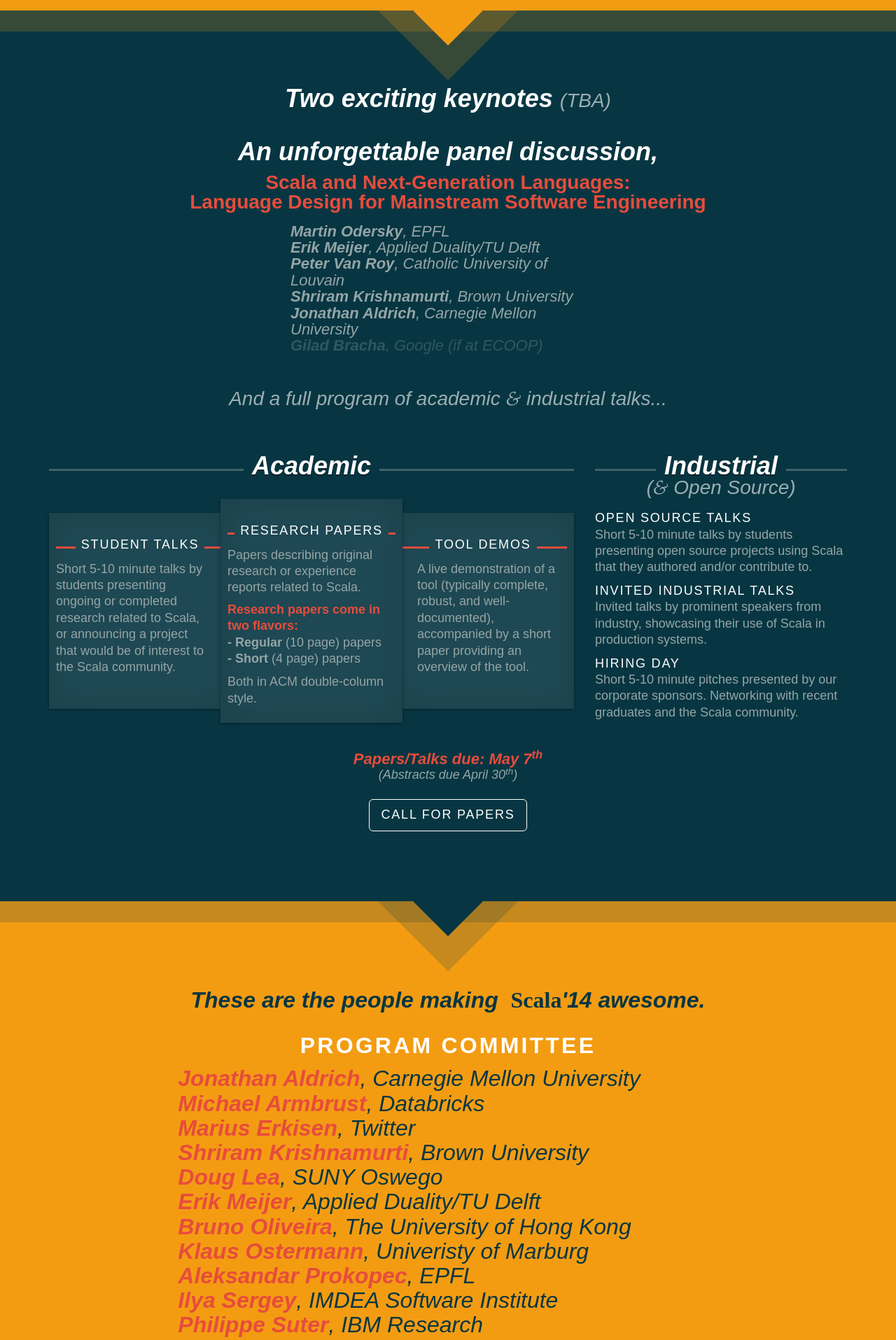
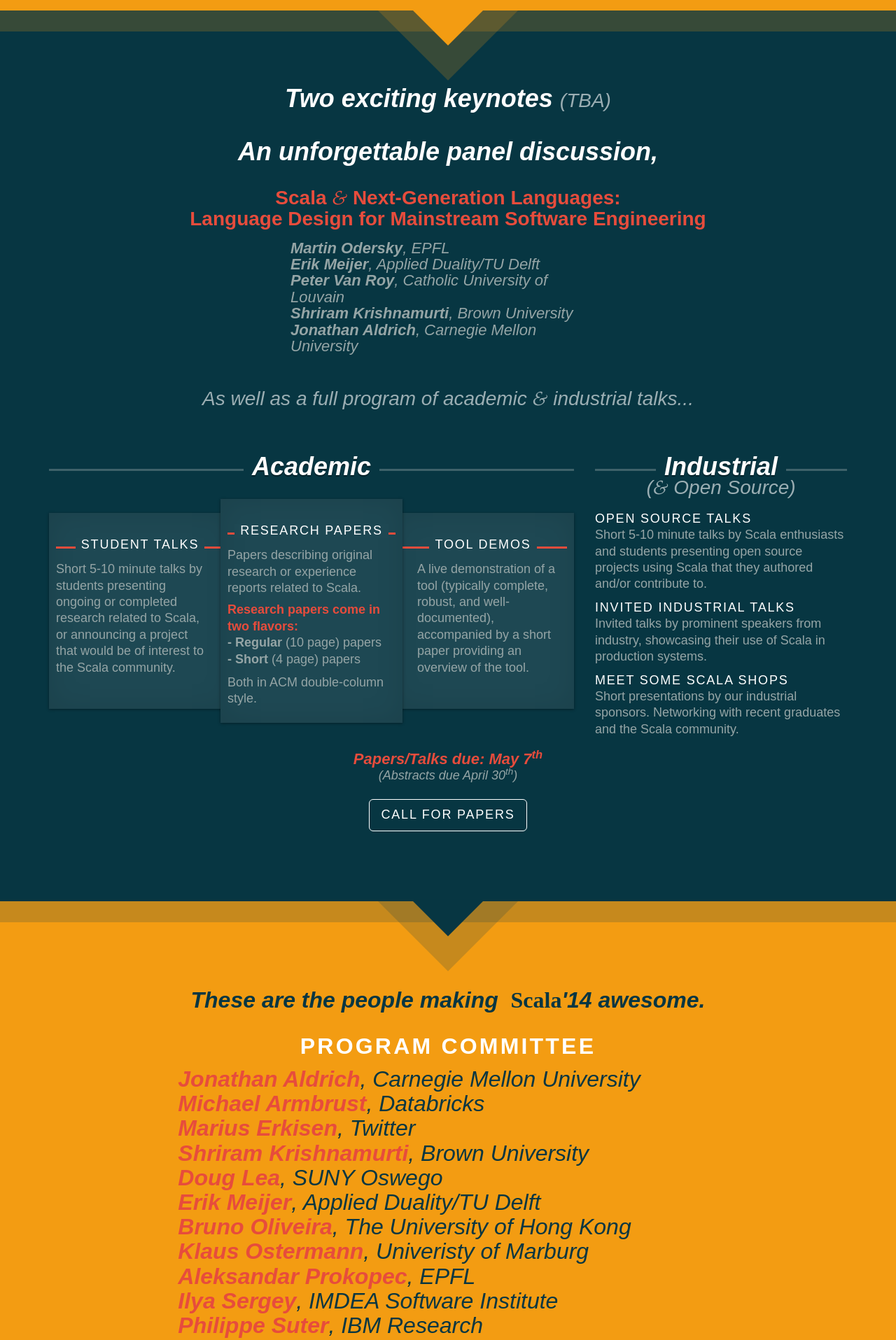
Before and after one commit to heathermiller/wwwscala14, a Jekyll site: the page built from index.md, in a window 1280 px wide. Shown: the part 1010-2925 px from the top of the page at 70% size. Built offline with Jekyll 4.4.1, drawn with Linux system fonts in a browser that asks for light colours.

Commit message:
Got titles etc now

```diff
--- a/_layouts/frontpage.html
+++ b/_layouts/frontpage.html
@@ -53,17 +53,17 @@ layout: default
     <div class="row format" style="margin-top: -60px;">
       <h1>Two exciting keynotes <span class="small-italic">(TBA)</span></h1>
       <h1>An unforgettable panel discussion,</h1>
-      <div class="panel-title">Scala and Next-Generation Languages:<br/>Language Design for Mainstream Software Engineering</div>
+      <div class="panel-title">Scala <span class="amp">&</span> Next-Generation Languages:<br/>Language Design for Mainstream Software Engineering</div>
       <div class="panelists">
         <div class="panelist"><b>Martin Odersky</b>, EPFL</div>
         <div class="panelist"><b>Erik Meijer</b>, Applied Duality/TU Delft</div>
         <div class="panelist"><b>Peter Van Roy</b>, Catholic University of Louvain</div>
         <div class="panelist"><b>Shriram Krishnamurti</b>, Brown University</div>
         <div class="panelist"><b>Jonathan Aldrich</b>, Carnegie Mellon University</div>
-        <div class="panelist to-confirm"><b>Gilad Bracha</b>, Google (if at ECOOP)</div>
+        <!-- <div class="panelist to-confirm"><b>Gilad Bracha</b>, Google (if at ECOOP)</div> -->
         <!-- <div class="panelist to-confirm"><b>Manuel Fahnrich</b>, Google</div> -->
       </div>
-      <div class="small-italic full-program">And a full program of academic <span class="amp">&</span> industrial talks...</div>
+      <div class="small-italic full-program">As well as a full program of academic <span class="amp">&</span> industrial talks...</div>
     </div>
     <div class="row format">
       <div class="col-md-8 academic">
@@ -101,15 +101,15 @@ layout: default
         <div class="text">
           <p>
             <b>Open Source Talks</b><br/>
-            Short 5-10 minute talks by students presenting open source projects using Scala that they authored and/or contribute to.
+            Short 5-10 minute talks by Scala enthusiasts and students presenting open source projects using Scala that they authored and/or contribute to.
           </p>
           <p>
             <b>Invited Industrial Talks</b><br/>
             Invited talks by prominent speakers from industry, showcasing their use of Scala in production systems.
           </p>
           <p>
-            <b>Hiring Day</b><br/>
-            Short 5-10 minute pitches presented by our corporate sponsors. Networking with recent graduates and the Scala community.
+            <b>Meet Some Scala Shops</b><br/>
+            Short presentations by our industrial sponsors. Networking with recent graduates and the Scala community.
           </p>
         </div>
       </div>
--- a/resources/css/main.css
+++ b/resources/css/main.css
@@ -809,6 +809,7 @@ a.btn-outline-inverse {
   text-align: center;
   font-size: 28px;
   line-height: 1em;
+  margin-top: 32px;
 }
 
 .panelists {
```
